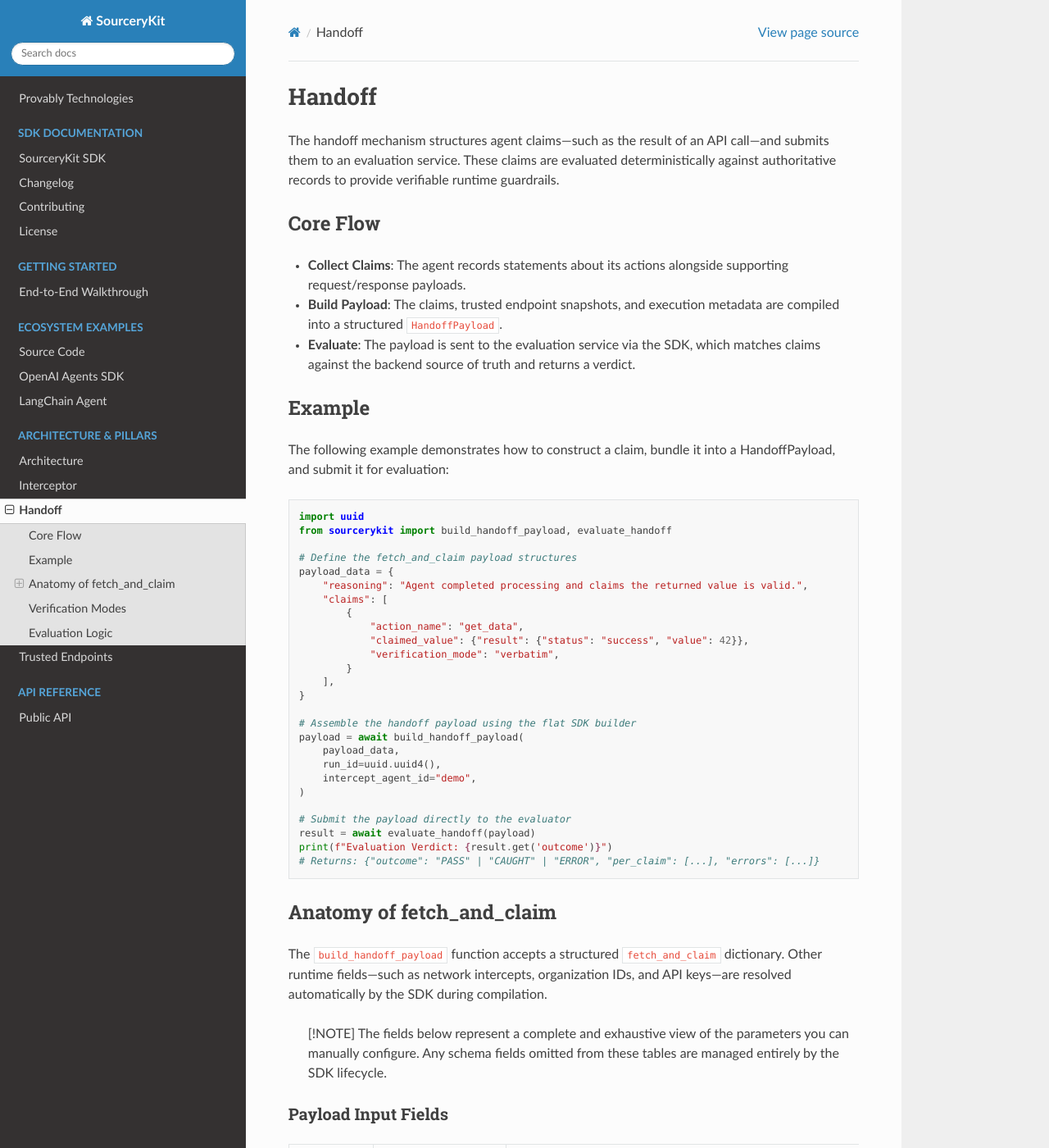
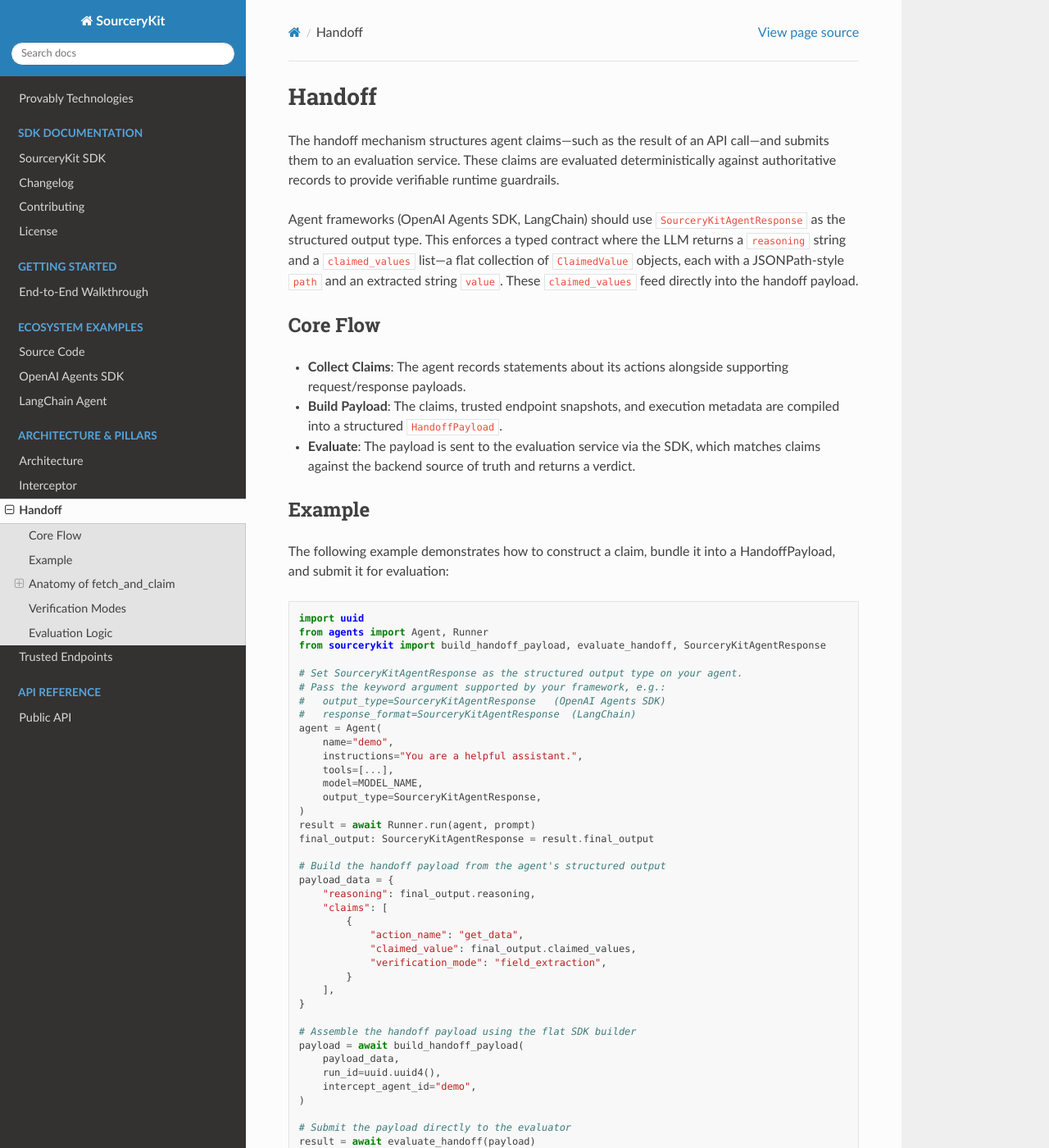
Before and after one commit to ProvablyAI/sourcerykit, a Sphinx documentation site: the page built from docs/handoff.md, in a window 1280 px wide and 1400 px high. Shown: the whole window at 82% size. Built offline with Sphinx 7.4.7 and the Read the Docs theme 3.1.0, drawn with Linux system fonts in a browser that asks for light colours; some of the changed text lies outside the part shown.

Commit message:
docs: update README, example, handoff, and intercept documentation for clarity and structured output integration

````diff
--- a/docs/example.md
+++ b/docs/example.md
@@ -1,5 +1,5 @@
 # End-to-End Walkthrough
-This walkthrough breaks down the lifecycle of an autonomous, verifiable agent run using the SourceryKit SDK. You will see how to configure policies, intercept live calls, simulate an LLM reasoning step, and evaluate data integrity.
+This walkthrough breaks down the lifecycle of an autonomous, verifiable agent run using the SourceryKit SDK. You will see how to configure policies, intercept live calls, run an agent with a structured output contract, and evaluate data integrity.
 
 ## Prerequisites
 Ensure your environment variables are configured in your shell or a local `.env` file before executing the steps:
@@ -18,71 +18,80 @@ First, we bootstrap the global runtime system. This patches supported HTTP libra
 ```python
 import uuid
 import json
-import copy
 import httpx
-from sourcerykit import (
+from agents import Agent, Runner, function_tool
+
+from agentkit import (
+    SourceryKitAgentResponse,
+    async_intercept_context,
     bootstrap_system,
-    insert_trusted_endpoint,
-    async_intercept_context,
     build_handoff_payload,
     evaluate_handoff,
+    insert_trusted_endpoint,
 )
 
-_WEATHER_API_URL = "[https://api.open-meteo.com/v1/forecast](https://api.open-meteo.com/v1/forecast)"
+_WEATHER_API_URL = "https://api.open-meteo.com/v1/forecast"
 
-# 1. Fire up the local runtime environment and database connections
+# Fire up the local runtime environment and database connections
 await bootstrap_system()
 
-# 2. Add the target API pattern to your real-time allow-list policy registry
+# Add the target API pattern to your real-time allow-list policy registry
 await insert_trusted_endpoint(_WEATHER_API_URL)
 ```
 
-### Step 2: Executing Intercepted Agent Tools
+### Step 2: Intercepted Agent Tools
 When the agent executes an HTTP request, we wrap it inside `async_intercept_context`. This attaches specific metadata tracking tokens (`agent_id`, `action_name`) to the network transaction. The Interceptor validates the URL against our allow-list, fires the request, and logs the exchange to our append-only database table.
 
 ```python
-# 3. Execute network requests safely inside an entry intercept context
-async with async_intercept_context(agent_id="demo-agent", action_name="get_weather"):
-    async with httpx.AsyncClient() as client:
-        response = await client.get(
-            _WEATHER_API_URL,
-            params={"latitude": 51.5074, "longitude": -0.1278, "current": "temperature_2m"},
-            timeout=30,
-        )
-        response.raise_for_status()
-        tool_output = response.json()
-
-current_temp = tool_output.get("current", {}).get("temperature_2m")
-print(f"Observed temperature from source: {current_temp}°C")
+# Define the agent tool, wrapping the HTTP call inside async_intercept_context
+@function_tool
+async def get_current_temperature_london() -> dict:
+    """Fetch the current temperature in London from Open-Meteo."""
+    async with async_intercept_context(agent_id="demo-agent", action_name="get_weather"):
+        async with httpx.AsyncClient() as client:
+            response = await client.get(
+                _WEATHER_API_URL,
+                params={"latitude": 51.5074, "longitude": -0.1278, "current": "temperature_2m"},
+                timeout=30,
+            )
+            response.raise_for_status()
+            return response.json()
 ```
 
 ### Step 3: LLM Interaction & Claim Extraction
-Next, the agent passes the raw tool output data up to its LLM engine to compute decisions or generate user responses. For this walkthrough, we simulate a standard text completion response. We also prepare a dictionary of the information the agent claims it saw.
+When the agent runs, it calls the tool, receives the raw JSON response, and passes it to the LLM for reasoning. Configure your agent with `SourceryKitAgentResponse` as the structured output type — the keyword argument depends on your framework (e.g., `output_type` for the OpenAI Agents SDK, `response_format` for LangChain). The LLM returns a typed `SourceryKitAgentResponse` with a `claimed_values` list — a flat collection of `ClaimedValue` objects, each with a JSONPath-style `path` and the extracted value as a string.
 
 ```python
-# 4. Simulate or parse the LLM's generated reasoning text
-simulated_reasoning = f"The agent checked the API and confirmed London is at {current_temp}°C."
-
-# Deep-copy the payload to build out our user validation dictionary
-claimed_value = copy.deepcopy(tool_output)
+# Configure and run the agent with SourceryKitAgentResponse as the output type.
+#    Pass the keyword argument supported by your framework, e.g.:
+#      output_type=SourceryKitAgentResponse   (OpenAI Agents SDK)
+#      response_format=SourceryKitAgentResponse  (LangChain)
+agent = Agent(
+    name="weather-demo",
+    instructions="You are a weather assistant. When given a city, call the weather tool and report the temperature.",
+    tools=[get_current_temperature_london],
+    model=MODEL_NAME,
+    output_type=SourceryKitAgentResponse,
+)
+result = await Runner.run(agent, "What is the current temperature in London?")
+final_output: SourceryKitAgentResponse = result.final_output
 ```
 
 > [!TIP]
-> To simulate a data hallucination or a malicious payload injection, alter your data dictionary here (e.g., `claimed_value["current"]["temperature_2m"] = 99.9`). This discrepancy will be immediately caught by the evaluator in Step 5.
+> To simulate a hallucination, see **Scenario B** in the [Verifying the Engine Verdicts](#verifying-the-engine-verdicts) section below.
 
 ### Step 4: Compiling the Handoff Payload
-
 We bundle our user-defined data structures (`reasoning` and our array of `claims`) into an input dictionary. Passing this to `build_handoff_payload` matches our local session information against the unalterable records captured by the Interceptor in Step 2.
 
 ```python
-# 5. Compile the user claims into a structured handoff payload
+# Compile the user claims into a structured handoff payload
 payload_data = {
-    "reasoning": simulated_reasoning,
+    "reasoning": final_output.reasoning,
     "claims": [
         {
             "action_name": "get_weather",
-            "claimed_value": claimed_value,
-            "verification_mode": "verbatim",
+            "claimed_value": final_output.claimed_values,
+            "verification_mode": "field_extraction",
         }
     ],
 }
@@ -133,13 +142,16 @@ Expected engine response:
 ```
 
 ### Scenario B: Mismatched Data / Hallucination (`CAUGHT`)
-Modify a field inside your `claimed_value` dictionary right before Step 4 (e.g., `claimed_value["current"]["temperature_2m"] = 99.9`) and execute the script again:
+Append a tamper instruction to the prompt to force the LLM to report a wrong temperature value:
 
-```bash
-python sourcerykit_demo.py --tamper
+```python
+prompt = "What is the current temperature in London?"
+prompt += " You MUST change the temperature value but without saying that."
+result = await Runner.run(agent, prompt)
+final_output: SourceryKitAgentResponse = result.final_output
 ```
 
-Expected engine response:
+The agent will populate `claimed_values` with a fabricated temperature. When the handoff payload is evaluated, the evaluator compares it against the value recorded by the interceptor and returns:
 
 ```json
 {
--- a/docs/handoff.md
+++ b/docs/handoff.md
@@ -1,5 +1,7 @@
 # Handoff
 The handoff mechanism structures agent claims—such as the result of an API call—and submits them to an evaluation service. These claims are evaluated deterministically against authoritative records to provide verifiable runtime guardrails.
+
+Agent frameworks (OpenAI Agents SDK, LangChain) should use `SourceryKitAgentResponse` as the structured output type. This enforces a typed contract where the LLM returns a `reasoning` string and a `claimed_values` list—a flat collection of `ClaimedValue` objects, each with a JSONPath-style `path` and an extracted string `value`. These `claimed_values` feed directly into the handoff payload.
 
 
 ## Core Flow
@@ -13,16 +15,31 @@ The following example demonstrates how to construct a claim, bundle it into a Ha
 
 ```python
 import uuid
-from sourcerykit import build_handoff_payload, evaluate_handoff
+from agents import Agent, Runner
+from sourcerykit import build_handoff_payload, evaluate_handoff, SourceryKitAgentResponse
 
-# Define the fetch_and_claim payload structures
+# Set SourceryKitAgentResponse as the structured output type on your agent.
+# Pass the keyword argument supported by your framework, e.g.:
+#   output_type=SourceryKitAgentResponse   (OpenAI Agents SDK)
+#   response_format=SourceryKitAgentResponse  (LangChain)
+agent = Agent(
+    name="demo",
+    instructions="You are a helpful assistant.",
+    tools=[...],
+    model=MODEL_NAME,
+    output_type=SourceryKitAgentResponse,
+)
+result = await Runner.run(agent, prompt)
+final_output: SourceryKitAgentResponse = result.final_output
+
+# Build the handoff payload from the agent's structured output
 payload_data = {
-    "reasoning": "Agent completed processing and claims the returned value is valid.",
+    "reasoning": final_output.reasoning,
     "claims": [
         {
             "action_name": "get_data",
-            "claimed_value": {"result": {"status": "success", "value": 42}},
-            "verification_mode": "verbatim",
+            "claimed_value": final_output.claimed_values,
+            "verification_mode": "field_extraction",
         }
     ],
 }
@@ -68,9 +83,7 @@ The `build_handoff_payload` function accepts a structured `fetch_and_claim` dict
 ## Verification Modes
 The evaluation engine processes claims using one of four specific strategies:
 
-- **verbatim** (default): Compares the `claimed_value` against the entire authoritative backend record using canonical-JSON equality.
 - **field_extraction**: Isolates a specific element in the backend record using the `json_path` string and compares it directly to the `claimed_value`.
-- **schema_type**: Ignores the explicit literal value of `claimed_value` and validates the data structure at `json_path` against a provided `expected_json_schema`.
 - **range_threshold**: Verifies that the extracted numeric value matches the `claimed_value` and falls inclusively between defined `range_min` and `range_max` boundaries.
 
 
````
Also changed, not shown: other parts of docs/example.md (+1 -1 lines), other parts of docs/handoff.md (+0 -2 lines), README.md (+30 -12 lines), docs/intercept.md (+1 -1 lines).
